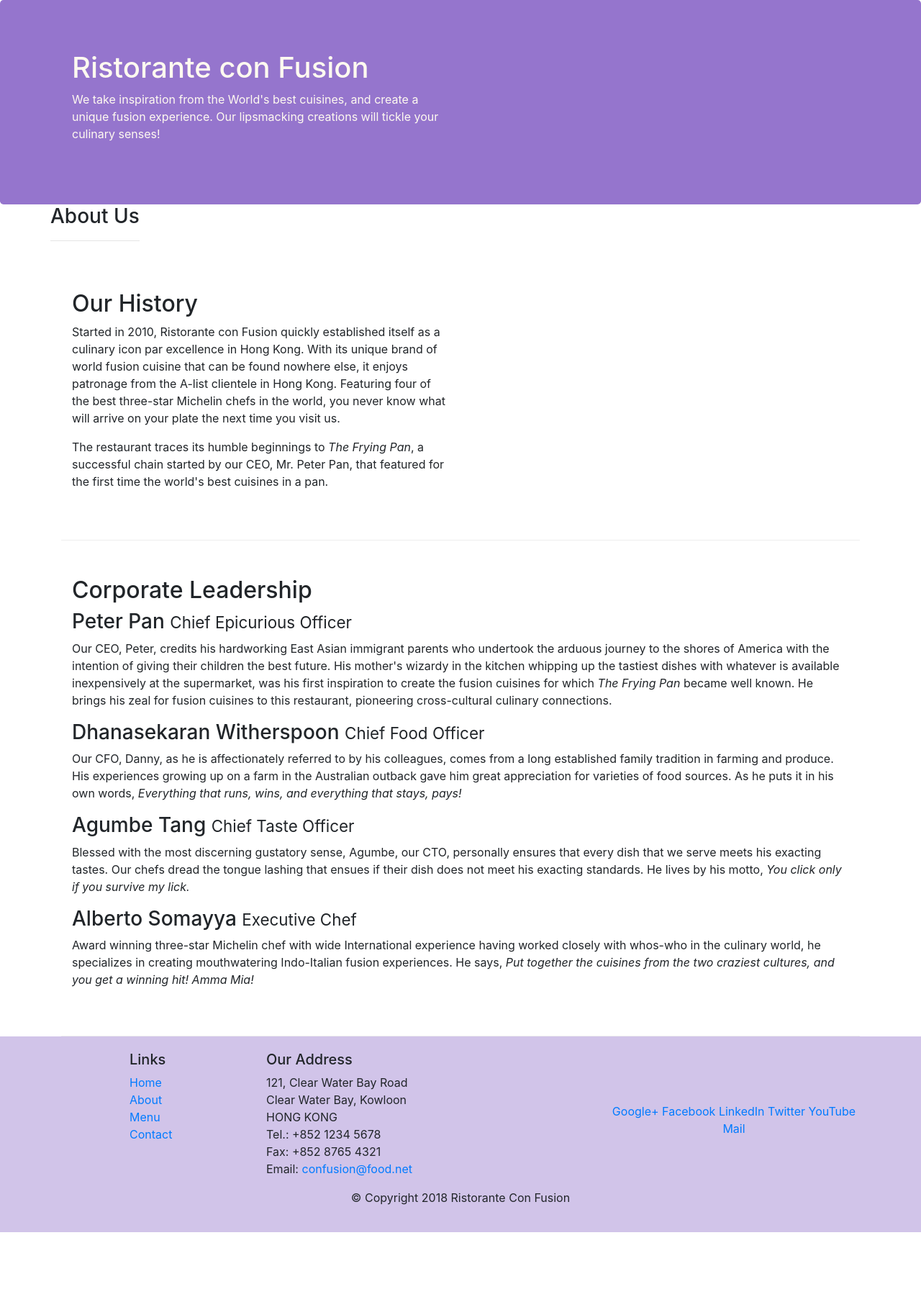
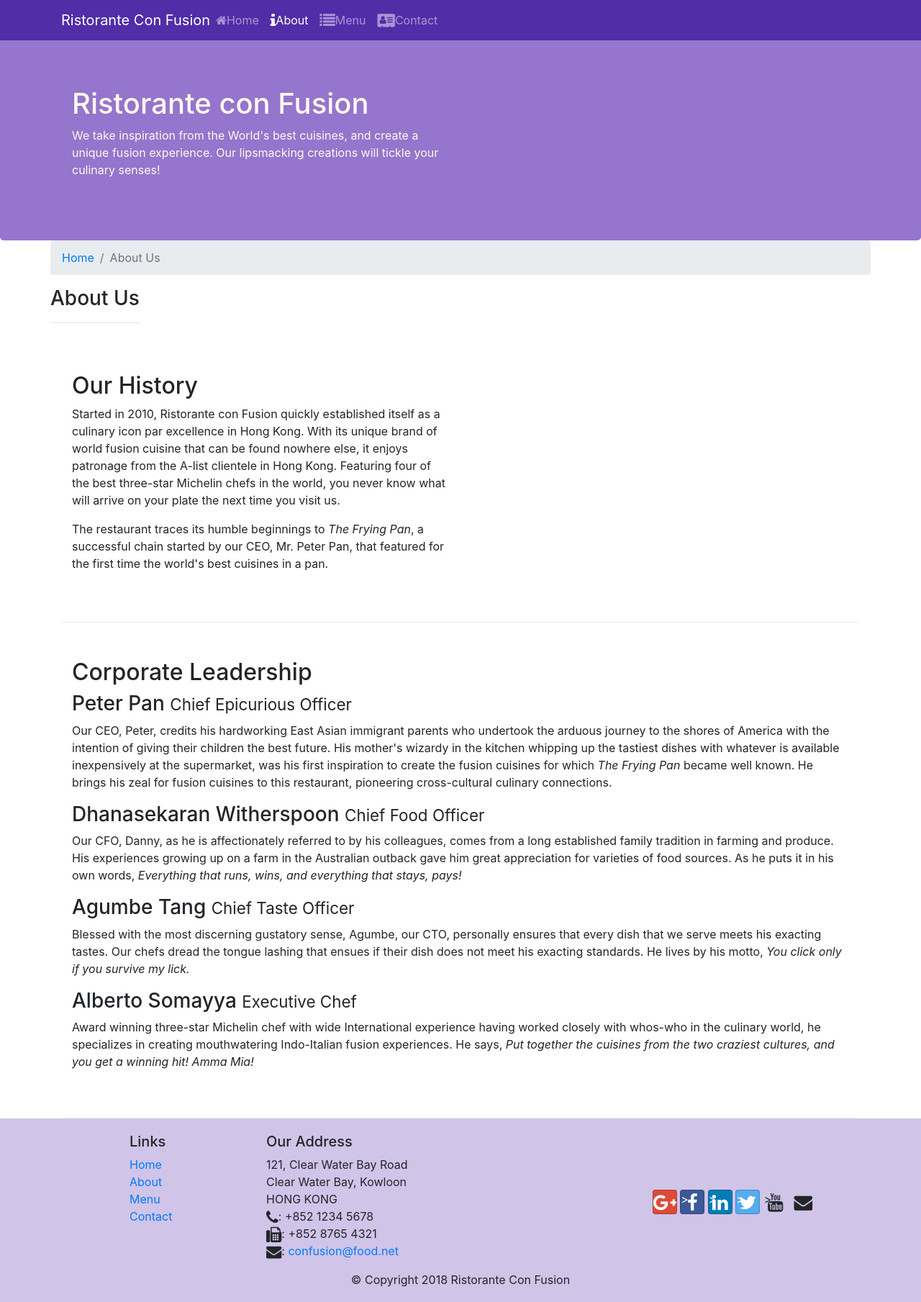
Before and after one commit to Laaaaksh/bootstrap-dev, a website: page aboutus.html in a window 1280 px wide. Shown: the whole page at 72% size. Before the commit the page ends 1712 px from the top, so only its background shows below. Drawn offline with nearby package versions, Linux system fonts and the light colour scheme.

Commit message:
added font awesome icons

```diff
--- a/aboutus.html
+++ b/aboutus.html
@@ -7,13 +7,30 @@
     <meta http-equiv="x-ua-compatible" content="ie=edge">
 
     <link rel="stylesheet" href="node_modules/bootstrap/dist/css/bootstrap.min.css">
-    <link rel="stylesheet" href="css/styles.css">
+    <link rel="stylesheet" href="node_modules/font-awesome/css/font-awesome.min.css">
+    <link rel="stylesheet" href="node_modules/bootstrap-social/bootstrap-social.css">
+    <link rel="stylesheet" href ="css/styles.css">
 
     <title>Ristorante Con Fusion: About Us</title>
 </head>
 
 <body>
-
+    <nav class="navbar navbar-dark navbar-expand-sm fixed-top">
+        <div class="container">
+            <button class="navbar-toggler" type="button" data-toggle="collapse" data-target="#Navbar">
+             <span class="navbar-toggler-icon"></span>
+            </button>
+           <a class = "navbar-brand mr-auto" href="#"> Ristorante Con Fusion</a>
+           <div class="collapse navbar-collapse" id="Navbar">
+               <ul class="navbar-nav mr-auto">
+                <li class="nav-item"> <a class = "nav-link "href="./index.html"><span class="fa fa-home"></span>Home</a></li>
+                <li class="nav-item active"> <a class = "nav-link "href="./aboutus.html"><span class="fa fa-info fa-lg"></span>About</a></li>
+                <li class="nav-item"> <a class = "nav-link "href="#"><span class="fa fa-list fa-lg"></span>Menu</a></li>
+                <li class="nav-item"> <a class = "nav-link "href="#"><span class="fa fa-address-card fa-lg"></span>Contact</a></li>
+           </ul>
+           </div>
+        </div>
+       </nav>
     <header class="jumbotron">
         <div class="container">
             <div class="row row-header">
@@ -29,6 +46,10 @@
 
     <div class="container">
         <div class="row">
+            <ol class="col-12 breadcrumb">
+                 <li class="breadcrumb-item"><a href="./index.html"> Home </a></li>
+                 <li class="breadcrumb-item active"><a href="#"> </a> About Us</li>
+            </ol>
             <div>
                <h3>About Us</h3>
                <hr>
@@ -72,7 +93,7 @@
                 <div class="col-4 offset-1 col-sm-2">
                     <h5>Links</h5>
                     <ul class="list-unstyled">
-                        <li><a href="#">Home</a></li>
+                        <li><a href="./index.html">Home</a></li>
                         <li><a href="#">About</a></li>
                         <li><a href="#">Menu</a></li>
                         <li><a href="#">Contact</a></li>
@@ -84,19 +105,19 @@
 		              121, Clear Water Bay Road<br>
 		              Clear Water Bay, Kowloon<br>
 		              HONG KONG<br>
-		              Tel.: +852 1234 5678<br>
-		              Fax: +852 8765 4321<br>
-		              Email: <a href="mailto:confusion@food.net">confusion@food.net</a>
+		              <i class="fa fa-phone fa-lg"></i>: +852 1234 5678 <br>
+		              <i class="fa fa-fax fa-lg"></i>: +852 8765 4321<br>
+		              <i class="fa fa-envelope fa-lg"></i>: <a href="mailto:confusion@food.net">confusion@food.net</a>
 		           </address>
                 </div>
                 <div class="col-12 col-sm-4 align-self-center">
                     <div class="text-center">
-                        <a href="http://google.com/+">Google+</a>
-                        <a href="http://www.facebook.com/profile.php?id=">Facebook</a>
-                        <a href="http://www.linkedin.com/in/">LinkedIn</a>
-                        <a href="http://twitter.com/">Twitter</a>
-                        <a href="http://youtube.com/">YouTube</a>
-                        <a href="mailto:">Mail</a>
+                        <a class="btn btn-social-icon btn-google" href="http://google.com/+"><i class="fa fa-google-plus fa-lg"></i></a>
+                        <a class="btn btn-social-icon btn-facebook" href="http://www.facebook.com/profile.php?id=">><i class="fa fa-facebook fa-lg"></i></a>
+                        <a class="btn btn-social-icon btn-linkedin" href="http://www.linkedin.com/in/">><i class="fa fa-linkedin fa-lg"></i></a>
+                        <a class="btn btn-social-icon btn-twitter" href="http://twitter.com/">><i class="fa fa-twitter fa-lg"></i></a>
+                        <a class="btn btn-social-icon btn-youtube" href="http://youtube.com/">><i class="fa fa-youtube fa-lg"></i></a>
+                        <a class="btn btn-social-icon" href="mailto:"><i class="fa fa-envelope fa-lg"></i></a>
                     </div>
                 </div>
            </div>
--- a/css/styles.css
+++ b/css/styles.css
@@ -26,3 +26,11 @@
     margin: 0px;
     color: #0f0f0f;
 }
+
+ body{
+     padding : 50px 0px 0px 0px;
+     z-index: 0;
+ }
+ .navbar-dark{
+     background-color: #512DA8;
+ }
--- a/package.json
+++ b/package.json
@@ -14,8 +14,10 @@
     "lite-server": "^2.3.0"
   },
   "dependencies": {
-    "bootstrap": "^4.0.0",
+    "bootstrap": "^4.6.0",
+    "bootstrap-social": "^5.1.1",
+    "font-awesome": "^4.7.0",
     "jquery": "^3.3.1",
-    "popper.js": "^1.12.9"
+    "popper.js": "^1.16.1"
   }
 }
```
Also changed, not shown: index.html (+28 -13 lines), 1 other file.
